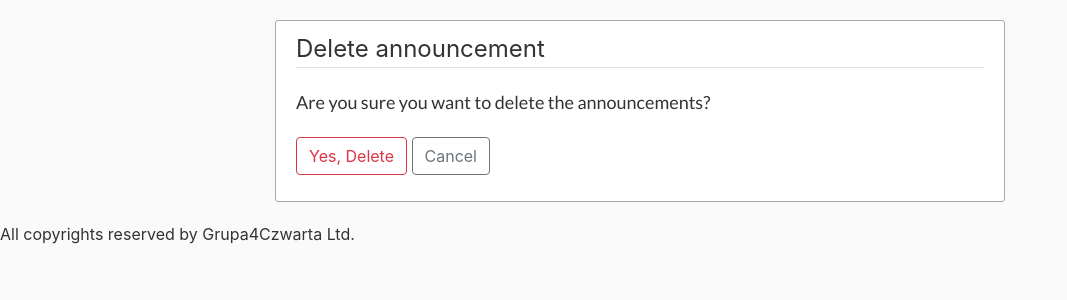
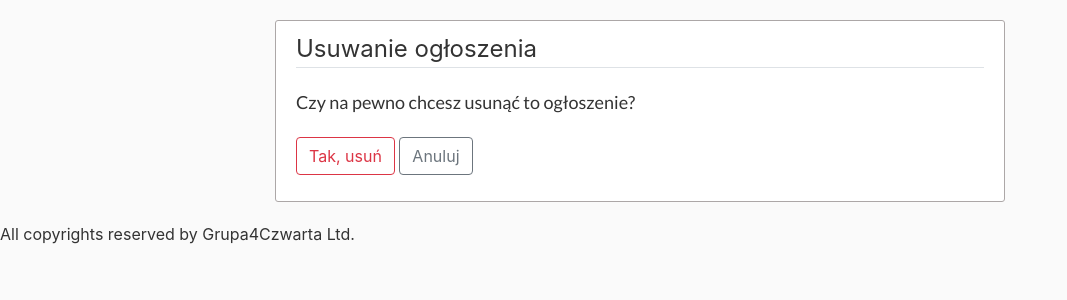
Before and after one commit to MonikaSzajwaj/Drewienko, a Django app: template portal_v1/templates/portal_v1/announcement_confirm_delete.html in a window 1280 px wide. Shown: the part 190-490 px from the top of the page, without its empty margins (0-1067 px from the left). Run offline with Django 3.2, Linux system fonts and the light colour scheme; the template is opened without the code that fills it, so the values that code supplies are empty; some libraries are stand-ins or nearby versions.

Commit message:
drobne zmiany w formularzach ogl.

```diff
--- a/announcements/models.py
+++ b/announcements/models.py
@@ -13,7 +13,7 @@ from django.utils import timezone
 
 class Announcement(models.Model):
     title = models.CharField(verbose_name="Tytuł", max_length=100)
-    picture = models.ImageField(verbose_name="Zdjęcie", upload_to='annouc_photos')
+    picture = models.ImageField(verbose_name="Zdjęcie", upload_to='announc_photos')
     content = models.TextField(verbose_name="Opis", )
     city = models.CharField(verbose_name="Miasto", max_length=100)
     date_posted = models.DateTimeField(verbose_name="Data opublikowania", default=timezone.now)
--- a/portal_v1/templates/portal_v1/announcement_confirm_delete.html
+++ b/portal_v1/templates/portal_v1/announcement_confirm_delete.html
@@ -5,12 +5,12 @@
         <form method="POST">
             {% csrf_token %}
             <fieldset class="form-group">
-                <legend class="border-bottom mb-4">Delete announcement</legend>
-                <h2>Are you sure you want to delete the announcements?</h2>
+                <legend class="border-bottom mb-4">Usuwanie ogłoszenia</legend>
+                <h2>Czy na pewno chcesz usunąć to ogłoszenie?</h2>
             </fieldset>
             <div class="form-group">
-                <button class="btn btn-outline-danger" type="submit">Yes, Delete</button>
-                <a class="btn btn-outline-secondary" href="{% url 'announcement-detail' announcement.id %}">Cancel</a>
+                <button class="btn btn-outline-danger" type="submit">Tak, usuń</button>
+                <a class="btn btn-outline-secondary" href="{% url 'announcement-detail' announcement.id %}">Anuluj</a>
             </div>
         </form>
     </div>
--- a/portal_v1/templates/portal_v1/announcement_form.html
+++ b/portal_v1/templates/portal_v1/announcement_form.html
@@ -8,7 +8,7 @@
             {{ form|crispy }}
         </fieldset>
         <div class="form-group">
-            <button class="btn btn-outline-info" type="submit">Post</button>
+            <button class="btn btn-outline-info" type="submit">Opublikuj</button>
         </div>
     </form>
 {% endblock %}
```
